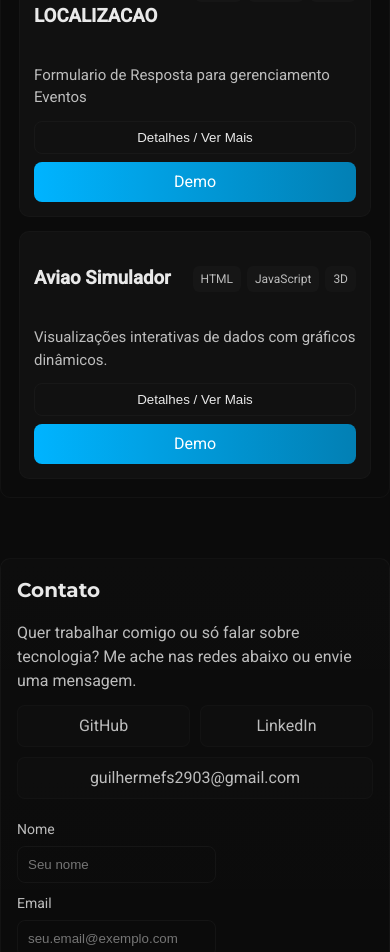
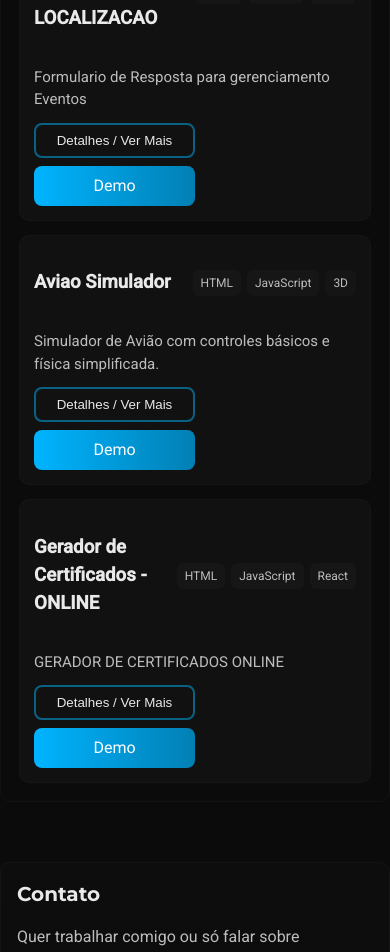
Before and after one commit to Gui-2903/guilhermedev, a React (Vite) app: page / in a window 390 px wide. Shown: the part 2028-2980 px from the top of the page. Built offline with nearby package versions, Linux system fonts and the light colour scheme.

Commit message:
PROJETO 3.0

```diff
--- a/src/components/Projects/Projects.jsx
+++ b/src/components/Projects/Projects.jsx
@@ -6,6 +6,7 @@ import ProjectModal from "./ProjectModal"; // Novo componente
 import painelformLoc from "../../img/Captura de tela 2025-11-21 173431.png";
 import painelAdminImg from  "../../img/Captura de tela 2025-11-24 170239.png";
 import aviaoSimulador from "../../img/Captura de tela 2025-11-24 170600.png";
+import geradorcert from "../../img/Captura de tela 2025-11-25 150835.png";
 
 
 const PROJECTS = [
@@ -33,12 +34,22 @@ const PROJECTS = [
   {
     id: 3,
     title: "Aviao Simulador",
-    desc: "Visualizações interativas de dados com gráficos dinâmicos.",
+    desc: "Simulador de Avião com controles básicos e física simplificada.",
     tech: ["HTML", "JavaScript", "3D"],
     github: "https://github.com/Gui-2903/aviao-simulador",
     demo: "https://gui-2903.github.io/aviao-simulador/",
     imgUrl: aviaoSimulador, // Adicionado imgUrl
     fullDesc: "Simulador de Avião (Nome da Linguagem/Framework). Focado na implementação da lógica de movimento 3D, controles básicos da aeronave (pitch, roll, yaw) e física simplificada. Ideal para estudar a programação de ambientes interativos.", // Adicionado fullDesc
+  },
+  {
+    id: 4,
+    title: "Gerador de Certificados - ONLINE",
+    desc: "GERADOR DE CERTIFICADOS ONLINE",
+    tech: ["HTML", "JavaScript", "React"],
+    github: "https://github.com/Gui-2903/MailMerge",
+    demo: "https://github.com/Gui-2903/MailMerge",
+    imgUrl: geradorcert, // Adicionado imgUrl
+    fullDesc: "Este é um projeto que implementa a funcionalidade de mala direta (Mail Merge), permitindo a leitura de dados de uma planilha (como um arquivo CSV ou Excel) e sua subsequente substituição em um documento de texto base. O objetivo é gerar múltiplos documentos personalizados de forma eficiente, Observação: O projeto ainda não está totalmente funcional, pois está em processo de finalização e novas funcionalidades estão sendo adicionadas.", // Adicionado fullDesc
   }
 ];
 
--- a/src/components/Projects/Projects.module.css
+++ b/src/components/Projects/Projects.module.css
@@ -48,7 +48,7 @@
   border-radius:8px;
   color:var(--text);
   background:transparent;
-  border:1px solid rgba(255,255,255,0.03);
+  border: 2px solid rgb(0 187 255 / 48%);
   transition: transform .12s ease;
 }
 .btn:hover { transform: translateY(-3px); }
@@ -81,13 +81,13 @@
   border: 1px solid rgba(255, 255, 255, 0.05);
   border-radius: 12px;
   padding: 30px;
-  width: 90%;
-  max-width: 650px; /* Largura máxima para centralizar e não ficar muito grande */
+  width: auto;
+  max-width: 63%; /* Largura máxima para centralizar e não ficar muito grande */
   box-shadow: 0 10px 25px rgba(0, 0, 0, 0.3);
-  max-height: 90vh;
+  max-height: 94vh;
   overflow-y: auto; /* Scroll dentro do modal se o conteúdo for grande */
   transform: scale(0.95);
-  animation: modalEnter 0.3s cubic-bezier(.2,.9,.3,1) forwards;
+  animation: modalEnter 1.3s cubic-bezier(.2,.9,.3,1) forwards;
 }
 
 @keyframes modalEnter {
@@ -179,15 +179,17 @@
 /* ============================
    RESPONSIVIDADE - MODAL
 ============================ */
-@media (max-width: 600px) {
+@media (max-width: 1100px) {
     .modalContent {
         padding: 20px;
+        max-width: 73%;
     }
     .modalTitle {
         font-size: 22px;
     }
     .modalActions {
         flex-direction: column;
+        align-items: center;
     }
     .modalActions .btn {
         width: 100%;
@@ -200,7 +202,11 @@
     border-radius: 37px;
     border: 13px solid #2b282880;
 
-}
+    }
+  .btn {
+      max-width:50%;
+      text-align: center;
+    }
 }
 
 
@@ -219,10 +225,15 @@
   }
 }
 
+
 @media (max-width: 600px) {
   .card {
     padding: 14px;
   }
+  .modalContent {
+        padding: 20px;
+        max-width: 90%;
+    }
 
   .title {
     font-size: 20px;
```
Also changed, not shown: src/img/Captura de tela 2025-11-25 150835.png (added).
